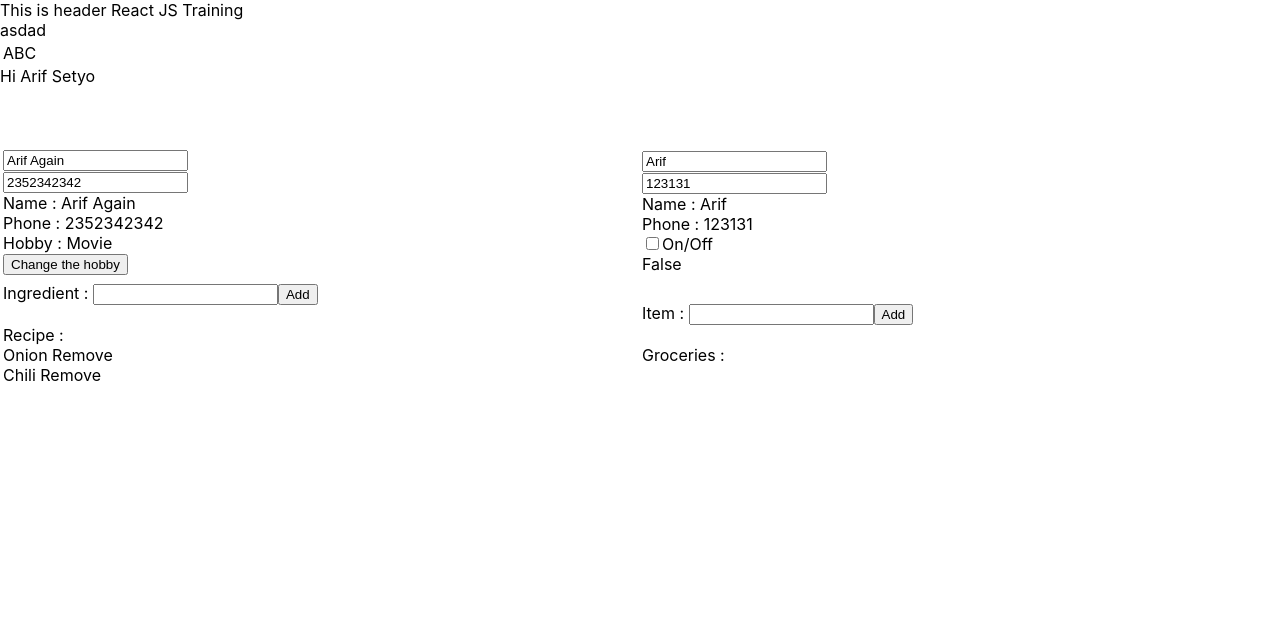
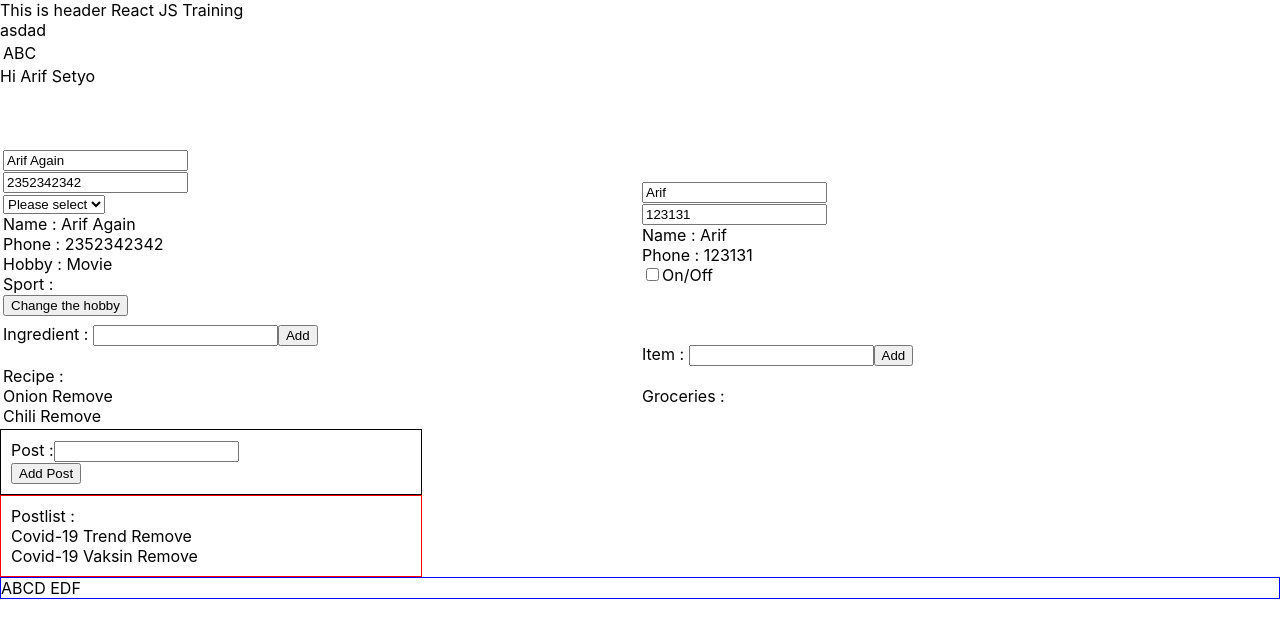
Before and after one commit to arifsetyobudi/reactjs-training, a React (Create React App) app: page / in a window 1280 px wide. Shown: the top 638 px of the page. Built offline with nearby package versions, Linux system fonts and the light colour scheme; the HTML template or start-up script is replaced by a standard one.

Commit message:
Form updates

```diff
--- a/src/App.css
+++ b/src/App.css
@@ -37,7 +37,10 @@
   }
 }
 
+.testClass {
+  color: #0000ff;
+}
 
-.testClass{
-  color: #0000FF;
+.container {
+  border: 1px solid #0000ff !important ;
 }
--- a/src/App.js
+++ b/src/App.js
@@ -8,11 +8,23 @@ import Contact from './Contact';
 import Experience from './Experience';
 import Grocery from './Grocery';
 import Header from './Header';
+import PostForm from './PostForm';
+import PostList from './PostList';
+import PostListA from './PostListA';
 import Recipe from './Recipe';
 import Row from './Row';
 
 function App() {
   const [hobby, setHobby] = useState("Movie");
+  const [posts, setPosts] = useState(["Covid-19 Trend", "Covid-19 Vaksin"]);
+
+  const addPost = (post) => {
+    setPosts([...posts, post])
+  }
+
+  const deletePost = (deletedPost) => {
+    setPosts([...posts.filter(post => post != deletedPost)]);
+  }
 
   return (
     <React.Fragment>
@@ -54,6 +66,14 @@ function App() {
           </tr>
         </tbody>
       </table>
+      <PostForm addPost={addPost}></PostForm>
+      <PostListA posts={posts} deletePost={deletePost}></PostListA>
+
+      <div className="container">
+        <div>
+          ABCD EDF
+        </div>
+      </div>
     </React.Fragment>
   );
 }
--- a/src/Biodata.js
+++ b/src/Biodata.js
@@ -6,26 +6,26 @@ export default class Biodata extends React.Component {
         this.state = {
             name: "Arif Again",
             phone: "2352342342",
-            address: "asdadad"
+            address: "asdadad",
+            sport: "",
+            sports: ["Please select", "Soccer", "Badminton", "Tennis", "Pingpong"]
         }
     }
 
     componentDidMount() {
-        console.log('componentDidMount');
+        // console.log('componentDidMount');
     }
 
     componentDidUpdate() {
-        console.log('componentDidUpdate');
+        // console.log('componentDidUpdate');
     }
 
     componentWillUnmount() {
-        console.log("componentWillUnmount");
+        // console.log("componentWillUnmount");
     }
 
     updateState = (e) => {
         const { name, value } = e.target;
-        console.log('name', name, 'value', value);
-
         this.setState({ [name]: value })
 
         // const employee = {
@@ -43,16 +43,26 @@ export default class Biodata extends React.Component {
         this.setState({ name: name })
     }
 
+    updateSport = (event) => {
+        this.setState({ sport: event.target.value })
+    }
+
     render() {
-        console.log('Biodata component render');
-        const { name, phone } = this.state;
+        // console.log('Biodata component render');
+        const { name, phone, sport, sports } = this.state;
 
         return <div>
             <input type="text" name="name" value={name} onChange={this.updateState}></input><br />
             <input type="text" name="phone" value={phone} onChange={this.updateState}></input><br />
+            <select name="sport" value={sport} onChange={this.updateState}>
+                {sports.map((it, key) => {
+                    return (<option key={key} value={it}>{it}</option>)
+                })}
+            </select><br />
             Name : {name}<br />
             Phone : {phone}<br />
-            Hobby : {this.props.hobby}
+            Hobby : {this.props.hobby}<br />
+            Sport : {sport != "Please select" && sport}
         </div>
     }
 }
--- a/src/Experience.js
+++ b/src/Experience.js
@@ -1,4 +1,6 @@
 import { useEffect, useState } from "react";
+
+import OnOff from "./OnOff";
 
 function Experience(props) {
     const [name, setName] = useState("Arif");
@@ -7,7 +9,7 @@ function Experience(props) {
     const [onoff, setOnOff] = useState(false);
 
     useEffect(() => {
-        console.log('Experience component render')
+        // console.log('Experience component render')
     });
 
     return (
@@ -17,7 +19,8 @@ function Experience(props) {
             Name : {name}<br />
             Phone : {phone}<br />
             <input type="checkbox" checked={onoff} onClick={() => setOnOff(!onoff)}></input>On/Off<br />
-            {onoff ? "True" : "False"}
+            {/* {onoff ? "True" : "False"} */}
+            <OnOff on={onoff}></OnOff>
         </div>
     )
 }
--- a/src/Grocery.js
+++ b/src/Grocery.js
@@ -4,9 +4,9 @@ function Grocery(props) {
     const [item, setItem] = useState("");
     const [groceries, setGroceries] = useState([]);
 
-    useEffect(() => {
-        //setGroceries(["Milk", "Coffe"]);
-    });
+    // useEffect(() => {
+    //     setGroceries(state => ({ ...state, groceries: ["Milk", "Coffe"] }));
+    // }, [groceries]);
 
     const AddGrocery = () => {
         setGroceries([...groceries, item]);
--- /dev/null
+++ b/src/OnOff.js
@@ -0,0 +1,26 @@
+import { useEffect, useState } from "react";
+
+function OnOff(props) {
+    // if (props.on) {
+    //     return (
+    //         <div style={{ color: "green" }}>
+    //             It's on
+    //         </div>
+    //     )
+    // } else {
+    //     return (
+    //         <div style={{ color: "#FF0000" }}>
+    //             It's Off
+    //         </div>
+    //     )
+    // }
+
+    return (
+        props.on &&
+        <div style={{ color: "green" }}>
+            It's on
+            </div>
+    )
+}
+
+export default OnOff;
--- /dev/null
+++ b/src/PostForm.js
@@ -0,0 +1,28 @@
+import React from 'react';
+
+export default class PostForm extends React.Component {
+    constructor(props) {
+        super(props);
+        this.state = {
+            post: ""
+        }
+    }
+
+    updatePost = (e) => {
+        this.setState({ post: e.target.value })
+    }
+
+    addPost = () => {
+        const post = this.state.post;
+        this.props.addPost(post);
+        this.setState({ post: "" })
+    }
+
+    render() {
+        return <div style={{ width: "400px", border: "1px solid #000000", padding: "10px" }}>
+            Post :
+            <input type="text" name="post" value={this.state.post} onChange={this.updatePost}></input><br />
+            <button onClick={this.addPost}>Add Post</button>
+        </div>
+    }
+}
--- /dev/null
+++ b/src/PostList.js
@@ -0,0 +1,31 @@
+import React from 'react';
+
+export default class PostList extends React.Component {
+    constructor(props) {
+        super(props);
+        this.state = {
+        }
+    }
+
+    render() {
+        const posts = this.props.posts;
+
+        return <div className="container"
+            style={{ width: "400px", border: "1px solid #FF0000 !important", padding: "10px" }}
+            ref={(el) => {
+                if (el) {
+                    el.style.setProperty('border-color', "#FF0000", 'important');
+                }
+            }}
+        >
+            Postlist :<br />
+            {posts.map((post, key) => {
+                return (
+                    <div key={key}>{post}     <span style={{ cursor: "pointer" }}
+                        onClick={() => this.props.deletePost(post)}
+                    >Remove</span><br /></div>
+                )
+            })}
+        </div>
+    }
+}
--- /dev/null
+++ b/src/PostListA.js
@@ -0,0 +1,16 @@
+import PostList from './PostList';
+import React from 'react';
+
+export default class PostListA extends React.Component {
+    constructor(props) {
+        super(props);
+        this.state = {
+        }
+    }
+
+    render() {
+        return (
+            <PostList posts={this.props.posts} deletePost={this.props.deletePost}></PostList>
+        )
+    }
+}
--- a/src/Recipe.js
+++ b/src/Recipe.js
@@ -29,6 +29,7 @@ export default class Recipe extends React.Component {
     }
 
     render() {
+        //console.log("Recipe render", new Date());
         return <div>
             Ingredient : <input type="text" value={this.state.ingredient} onChange={this.updateIngredient}></input>
             <button onClick={() => this.addIngredient(this.state.ingredient)}>Add</button> <br /><br />
```
Also changed, not shown: 1 other file (tests, documents, lock files or other folders).
